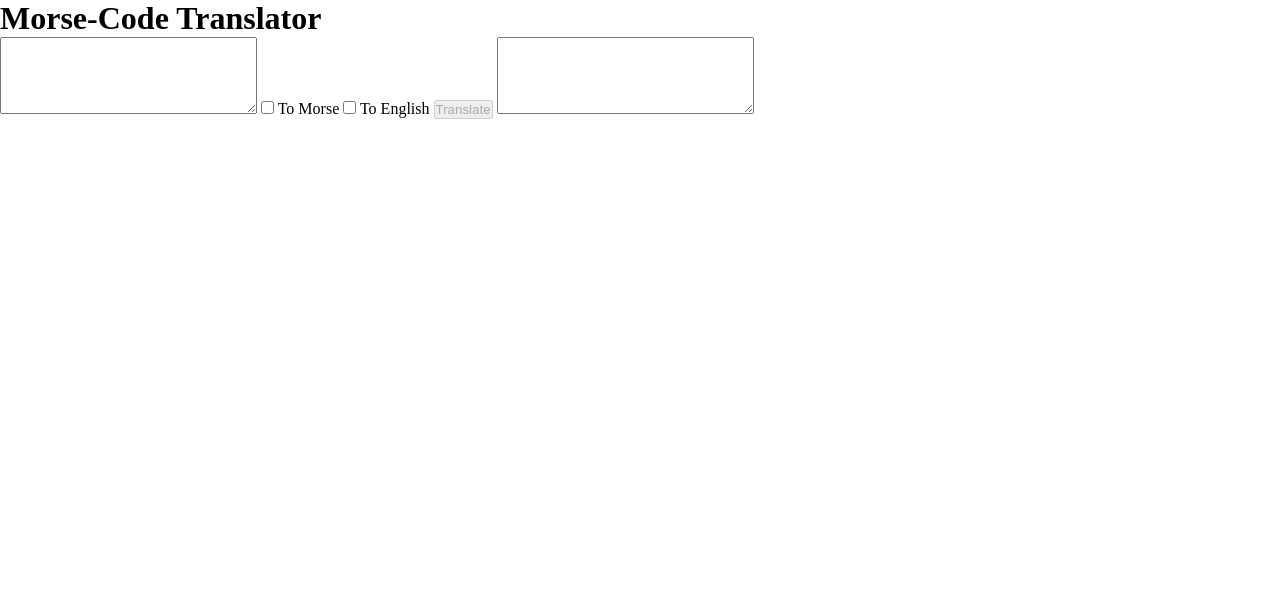
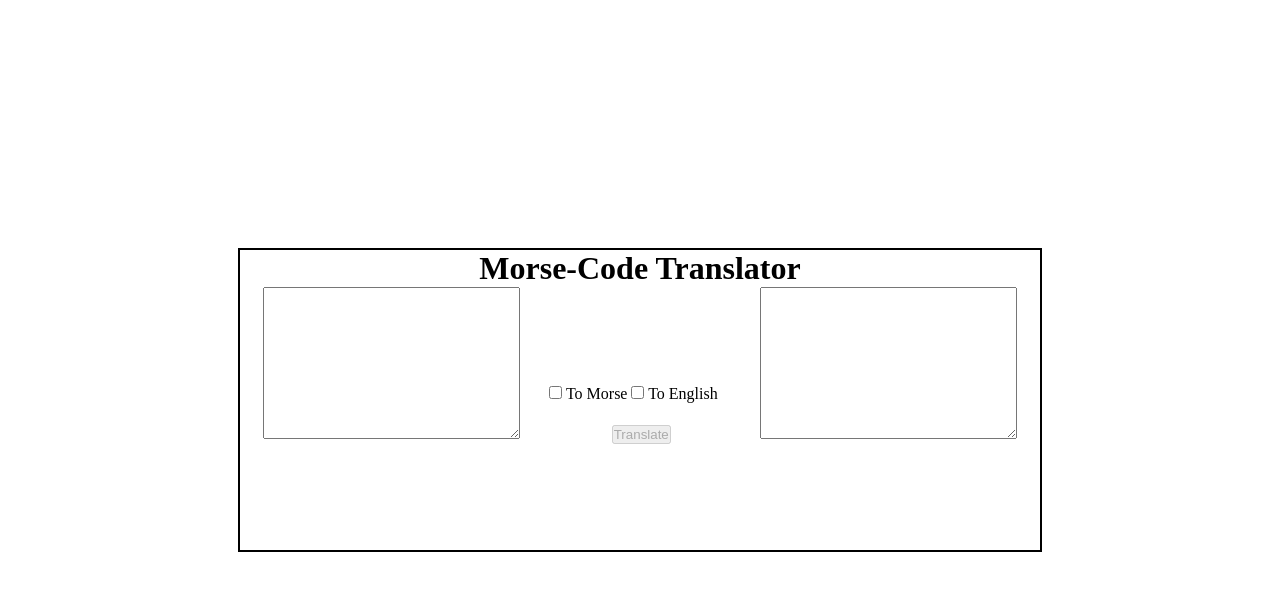
Before and after one commit to Parham2002/morse-code-translator, a website: page index.html in a window 1280 px wide. Drawn offline with Linux system fonts and the light colour scheme.

Commit message:
forgot to stage changes...

```diff
--- a/index.html
+++ b/index.html
@@ -8,20 +8,17 @@
     <link rel="stylesheet" href="styles.css">
 </head>
 <body>
-    <header>
+    <main class="container">
         <h1>Morse-Code Translator</h1>
-    </header>
-    <main>
-        <textarea class="input-box" cols="30" rows="5"></textarea>
-            <label class="switch">
+        <textarea class="input-box" cols="30" rows="10"></textarea>
+            <div class="switch">
                 <input type="checkbox" id="button-one" onclick="translateToggle()">
                 To Morse
                 <input type="checkbox" id="button-two" onclick="translateToggle()">
                 To English
-            </label>
+            </div>
             <button class="submit-button" disabled="true">Translate</button>
-        </form>
-        <textarea class="output-box" cols="30" rows="5"></textarea>
+        <textarea class="output-box" cols="30" rows="10"></textarea>
         <script src="main.js"></script>
     </main>
 </body>
--- a/styles.scss
+++ b/styles.scss
@@ -2,3 +2,26 @@
     padding: 0px;
     margin: 0px;
 }
+
+.container {
+    width: 800px;
+    height: 300px;
+    position: absolute;
+    top: 50%;
+    left: 50%;
+    transform: translate(-50%, -50%);
+    border: 2px solid black;
+    text-align: center;
+
+    .switch {
+        display: inline;
+        position: relative;
+        bottom: 40px;
+        left: 25px;
+    }
+
+    .submit-button {
+        position: relative;
+        right: 85px;
+    }
+}
```
Also changed, not shown: dist/main.dev.js (added), styles.css.
